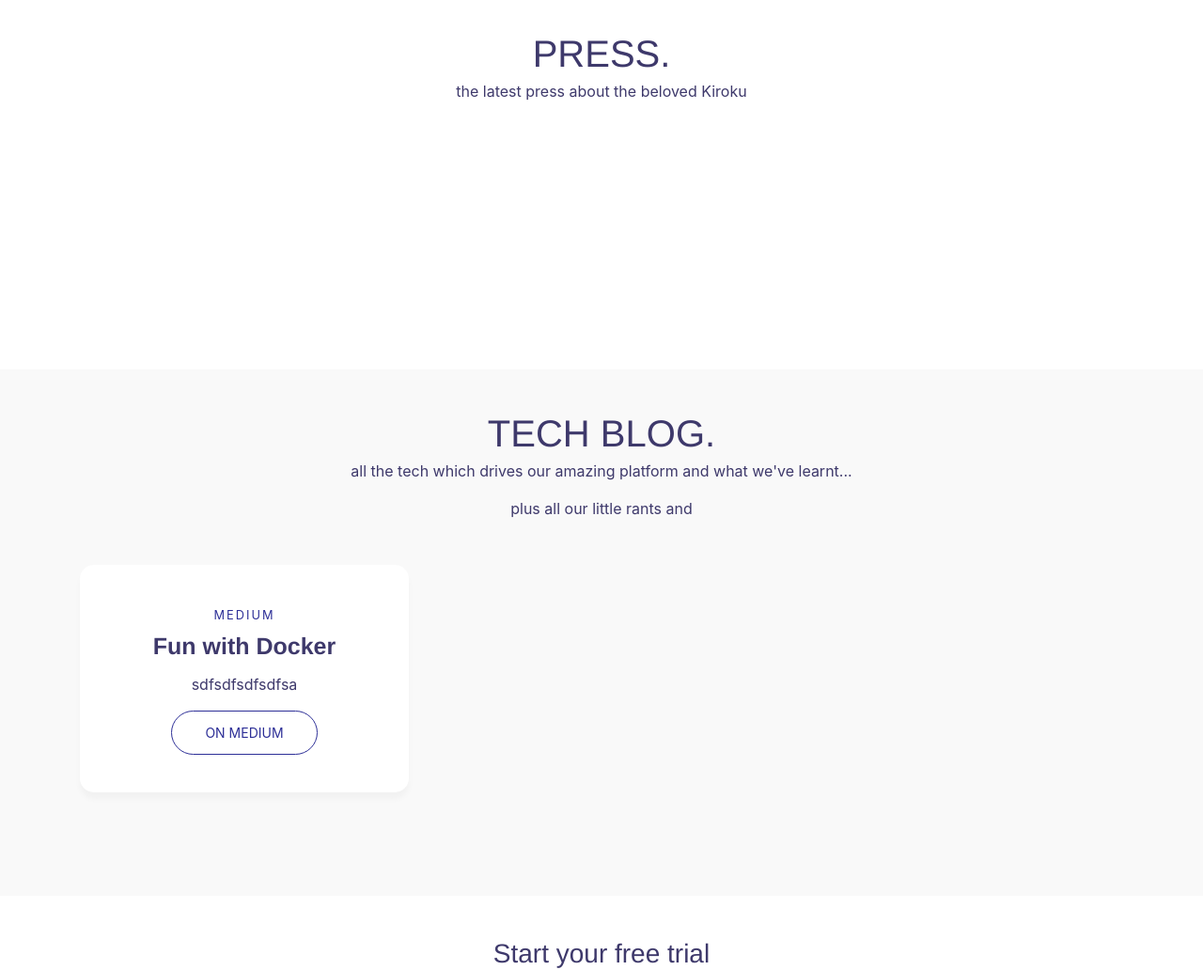
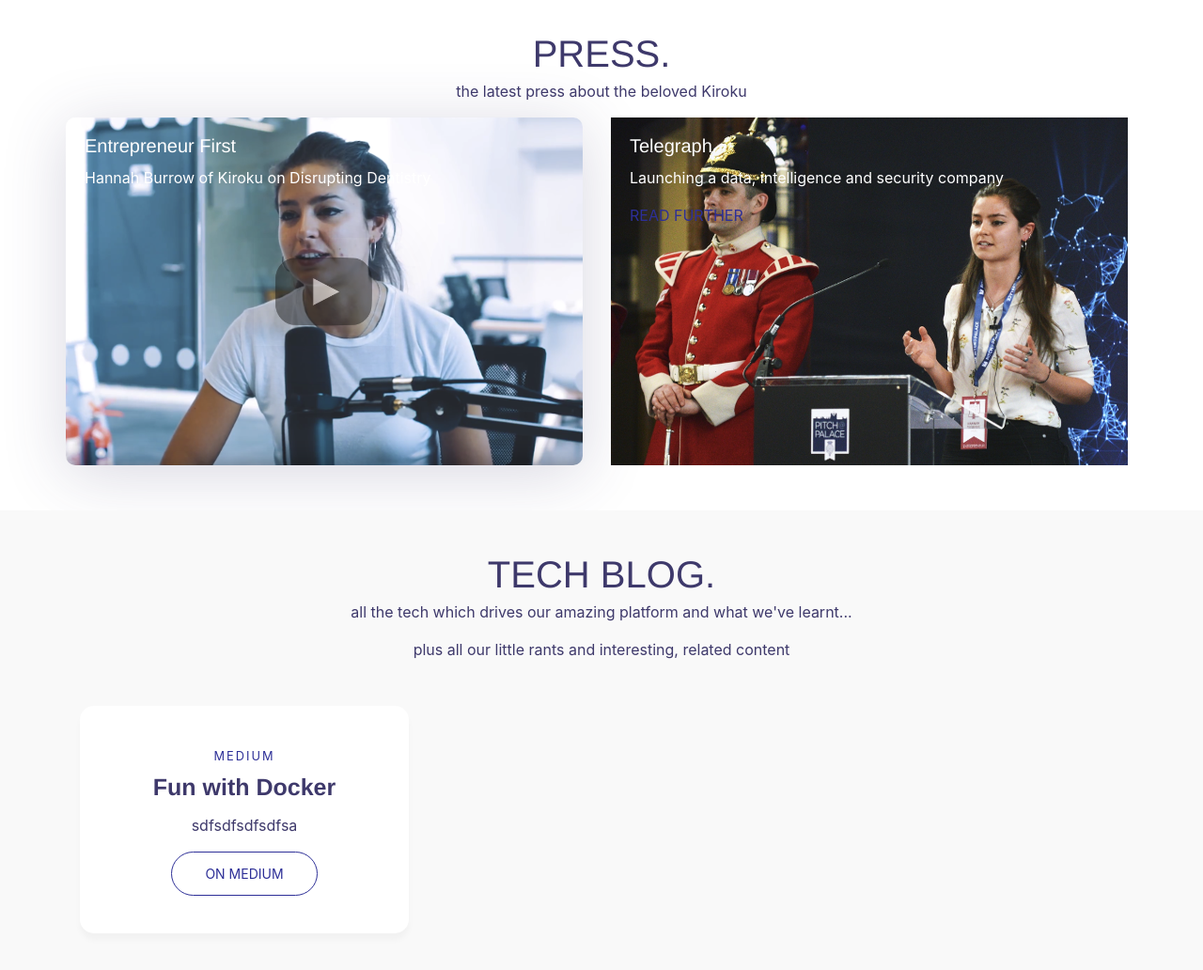
Before and after one commit to AlanKiroku/KirokuSite, a plain HTML site: page index.html in a window 1280 px wide. Shown: the part 1980-3012 px from the top of the page at 94% size. Drawn offline with Linux system fonts and the light colour scheme; a script that the page names is missing; a web font is replaced by a local one.

Commit message:
press section

```diff
--- a/css/style.css
+++ b/css/style.css
@@ -801,6 +801,22 @@
     cursor: pointer
 }
 
+.play-press {
+    opacity: 0.5;
+    width: 150px;
+    height: auto;
+    position: absolute;
+    top: 50%;
+    left: 50%;
+    -webkit-transform: translate(-50%, -50%);
+    -ms-transform: translate(-50%, -50%);
+    transform: translate(-50%, -50%);
+    -webkit-box-shadow: 0 9px 68px 0 rgba(62, 57, 107, .2);
+    box-shadow: 0 9px 68px 0 rgba(62, 57, 107, .2);
+    text-align: center;
+    padding: 17px 20px
+}
+
 .youtube .play {
     width: 150px;
     height: auto;
--- a/index.html
+++ b/index.html
@@ -289,11 +289,26 @@
         <p>the latest press about the beloved Kiroku</p>
       </div>
       <div class="row">
-        <div class="col-md-4">
-          <div class="embed-tweet-item">
-            <blockquote class="twitter-tweet" data-cards="hidden" lang="en" data-width="550"
-              data-link-color="#7642FF" data-align="center">
-            </blockquote>
+        <div class="card-deck">
+          <div class="card card-no-border text-white">
+            <div class="youtube cast-shadow" data-video-id="qh8Vpd-opbE" data-params="modestbranding=1&amp;showinfo=0&amp;controls=1&amp;vq=hd720">
+              <img src="images/hannah-kiroku-small.png" alt="image" class="img-fluid">
+              <div class="play-press">
+                <img src="images/youtube-icon.png" alt="image" class="img-fluid">
+              </div>
+            </div>
+            <div class="card-img-overlay">
+              <h5 class="card-title">Entrepreneur First</h5>
+              <p class="card-text">Hannah Burrow of Kiroku on Disrupting Dentistry</p>
+            </div>
+          </div>
+          <div class="card card-no-border text-white">
+            <img class="img-fluid" src="images/telegraph-kiroku-small.png" alt="image">
+            <div class="card-img-overlay">
+              <h5 class="card-title">Telegraph</h5>
+              <p class="card-text">Launching a data, intelligence and security company</p>
+              <a href="https://www.telegraph.co.uk/connect/small-business/launching-data-intelligence-security-company/">READ FURTHER</a>
+            </div>
           </div>
         </div>
       </div>
@@ -306,7 +321,7 @@
       <div class="section-title text-center mt-0 mb-5">
         <h1>TECH BLOG.</h1>
         <p>all the tech which drives our amazing platform and what we've learnt...</p>
-        <p>plus all our little rants and </p>
+        <p>plus all our little rants and interesting, related content</p>
       </div>
       <div class="row">
         <div class="col-lg-4">
@@ -372,28 +387,25 @@
         <div class="col-md-3"></div>
         <div class="media-icons col-md-6 text-center">
           <a href="https://en-gb.facebook.com/trykiroku/">
-            <i class="fab fa-facebook-square fa-2x"></i>
+            <i class="fab fa-facebook-square fa-3x"></i>
           </a>
           <a href="https://twitter.com/trykiroku?lang=en">
-            <i class="fab fa-twitter-square fa-2x"></i>
+            <i class="fab fa-twitter-square fa-3x"></i>
           </a>
           <a href="https://www.linkedin.com/company/kiroku">
-            <i class="fab fa-linkedin fa-2x"></i>
+            <i class="fab fa-linkedin fa-3x"></i>
           </a>
           <a href="https://www.crunchbase.com/organization/kiroku-limited">
-            <i class="fab fa-contao fa-2x"></i>
+            <i class="fab fa-contao fa-3x"></i>
           </a>
         </div>
         <div class="col-md-3"></div>
       </div>
       <div class="row">
-        <div class="col-sm-4">
-          <img src="" class="logo-dark" alt="Kiroku Logo" />
-          <p class="mt-3 ml-1 text-muted">Kiroku is a SAAS provider. Offering annoted note taking</p>
-
+        <div class="col-md-3">
         </div>
 
-        <div class="col-sm-2 ">
+        <div class="col-md-3">
           <ul class="list-unstyled footer-links ml-1 ">
             <li>
               <a href="#about ">About us</a>
@@ -407,7 +419,7 @@
           </ul>
         </div>
 
-        <div class="col-sm-2 ">
+        <div class="col-md-2">
           <ul class="list-unstyled footer-links ml-1 ">
             <li>
               <a href="# ">Terms</a>
@@ -418,7 +430,7 @@
           </ul>
         </div>
 
-        <div class="col-sm-2">
+        <div class="col-md-3">
           <a href="#home" class="btn btn-sm btn-outline-primary ml-1">Go to Top</a>
         </div>
 
```
Also changed, not shown: images/hannah-kiroku-small.png (added), images/hannah-kiroku.png (added), images/telegraph-kiroku-small.png (added), images/telegraph-kiroku.png (added).
